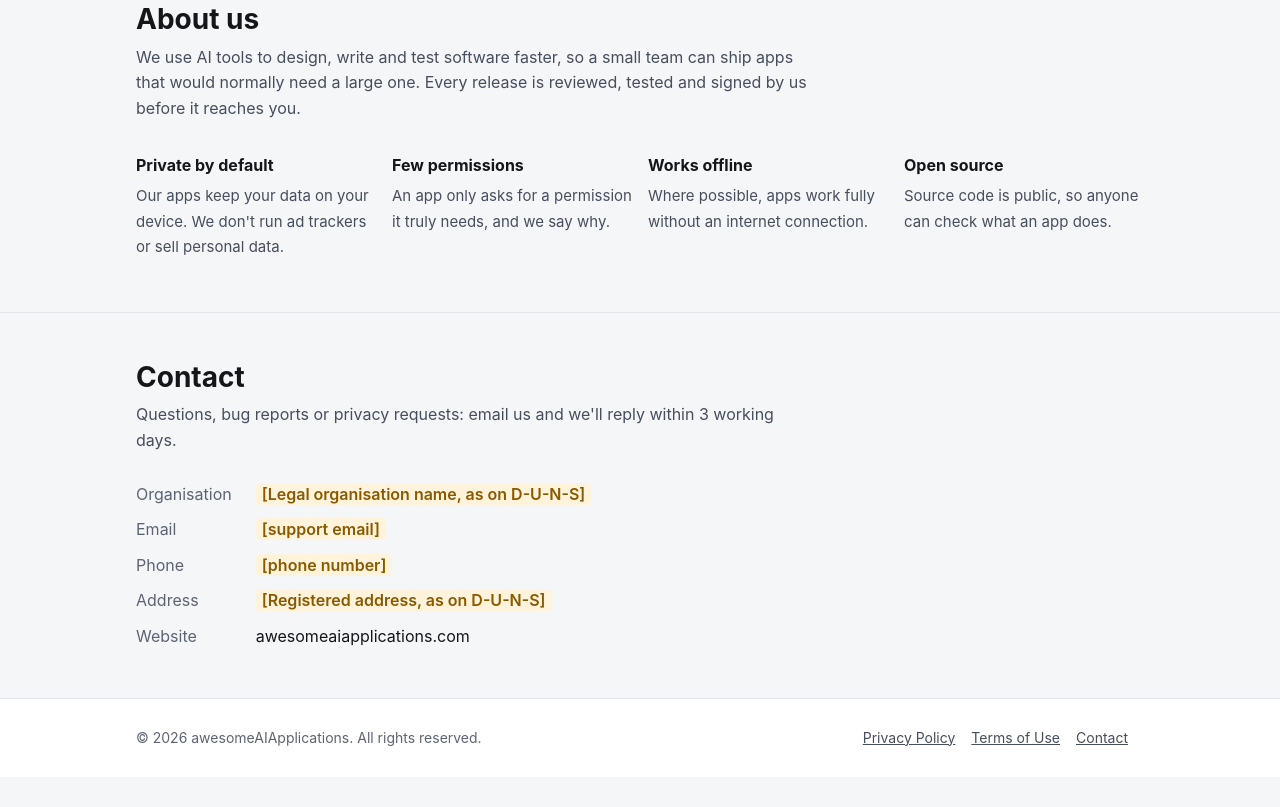
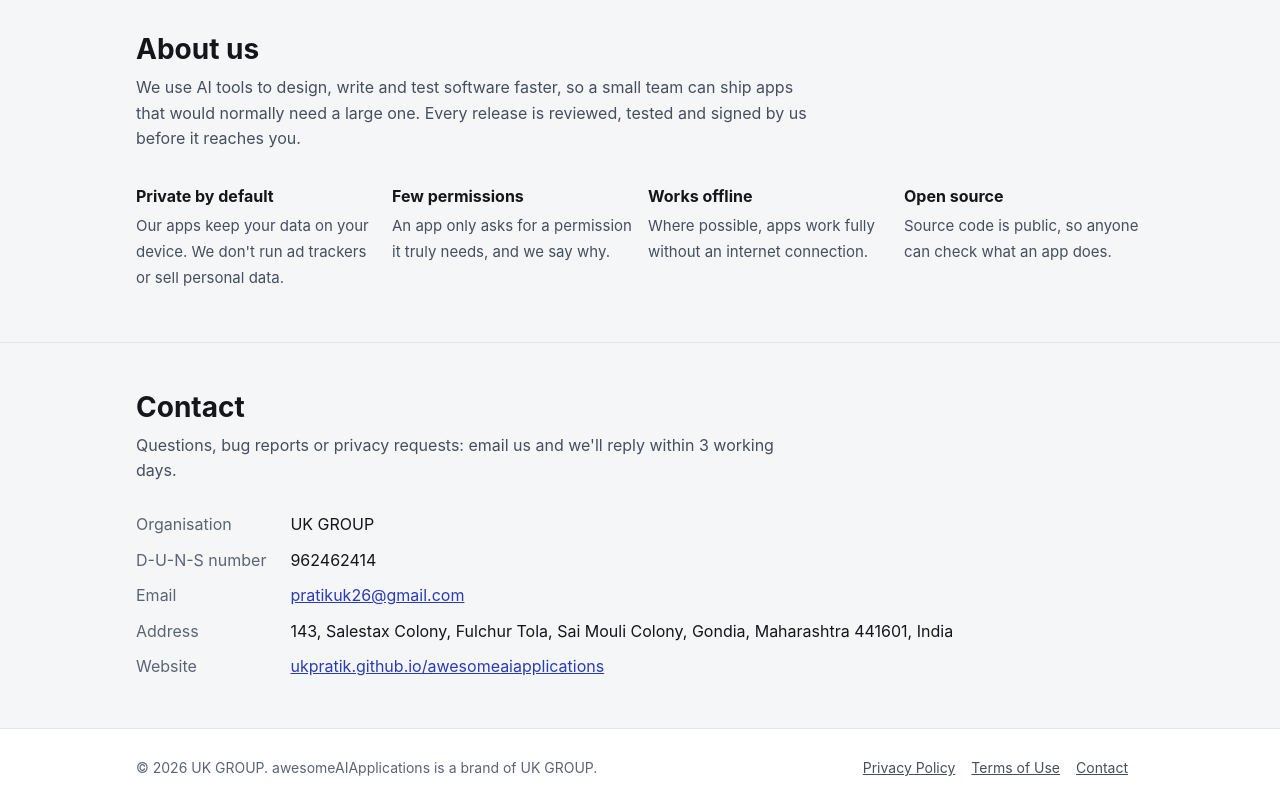
Before and after one commit to ukpratik/awesomeaiapplications, a plain HTML site: page index.html in a window 1280 px wide. Shown: the part 1395-2202 px from the top of the page. Before the commit the page ends 2172 px from the top, so only its background shows below. Drawn offline with Linux system fonts and the light colour scheme.

Commit message:
Org website: add UK GROUP D-U-N-S details and support email
Co-Authored-By: Claude Opus 5.5 <noreply@anthropic.com>

```diff
--- a/index.html
+++ b/index.html
@@ -24,7 +24,7 @@
 <main>
   <div class="wrap hero">
     <h1>Small, private, useful apps, built with the help of AI.</h1>
-    <p>awesomeAIApplications is an independent software publisher. We make focused apps for Android and the desktop that work offline, ask for as few permissions as possible, and never sell your data.</p>
+    <p>awesomeAIApplications is the app brand of UK GROUP, an independent software publisher based in Gondia, India. We make focused apps for Android and the desktop that work offline, ask for as few permissions as possible, and never sell your data.</p>
     <a class="btn" href="#apps">See our apps</a>
     <a class="btn ghost" href="#contact">Contact us</a>
   </div>
@@ -91,11 +91,11 @@
       <h2>Contact</h2>
       <p class="lead">Questions, bug reports or privacy requests: email us and we'll reply within 3 working days.</p>
       <dl class="details">
-        <dt>Organisation</dt><dd><span class="todo">[Legal organisation name, as on D-U-N-S]</span></dd>
-        <dt>Email</dt><dd><span class="todo">[support email]</span></dd>
-        <dt>Phone</dt><dd><span class="todo">[phone number]</span></dd>
-        <dt>Address</dt><dd><span class="todo">[Registered address, as on D-U-N-S]</span></dd>
-        <dt>Website</dt><dd>awesomeaiapplications.com</dd>
+        <dt>Organisation</dt><dd>UK GROUP</dd>
+        <dt>D-U-N-S number</dt><dd>962462414</dd>
+        <dt>Email</dt><dd><a href="mailto:pratikuk26@gmail.com">pratikuk26@gmail.com</a></dd>
+        <dt>Address</dt><dd>143, Salestax Colony, Fulchur Tola, Sai Mouli Colony, Gondia, Maharashtra 441601, India</dd>
+        <dt>Website</dt><dd><a href="https://ukpratik.github.io/awesomeaiapplications/">ukpratik.github.io/awesomeaiapplications</a></dd>
       </dl>
     </div>
   </section>
@@ -103,7 +103,7 @@
 
 <footer class="site">
   <div class="wrap">
-    <span>© 2026 awesomeAIApplications. All rights reserved.</span>
+    <span>© 2026 UK GROUP. awesomeAIApplications is a brand of UK GROUP.</span>
     <span><a href="privacy.html">Privacy Policy</a><a href="terms.html">Terms of Use</a><a href="#contact">Contact</a></span>
   </div>
 </footer>
```
Also changed, not shown: privacy.html (+4 -4 lines), terms.html (+3 -3 lines), 1 other file.
